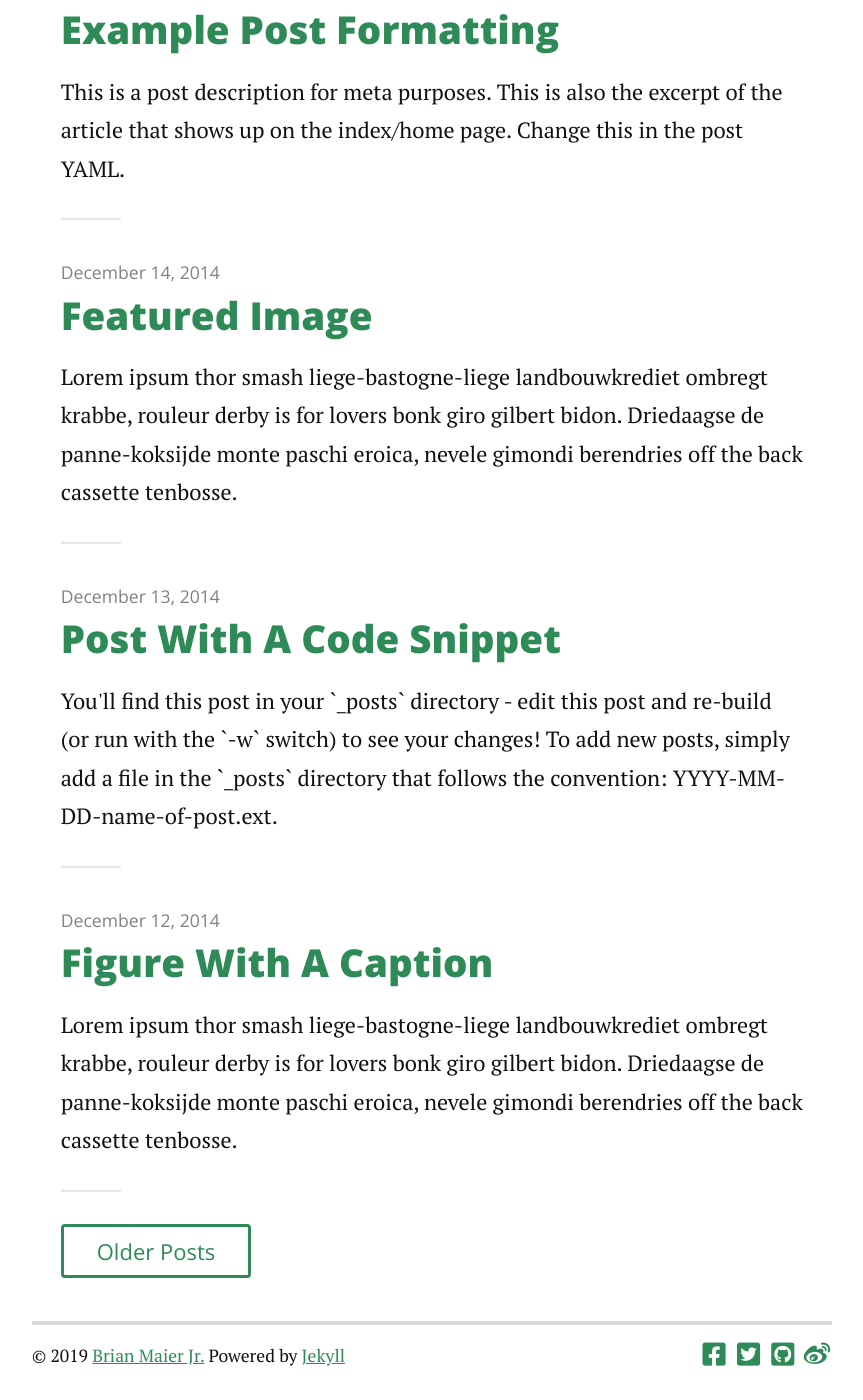
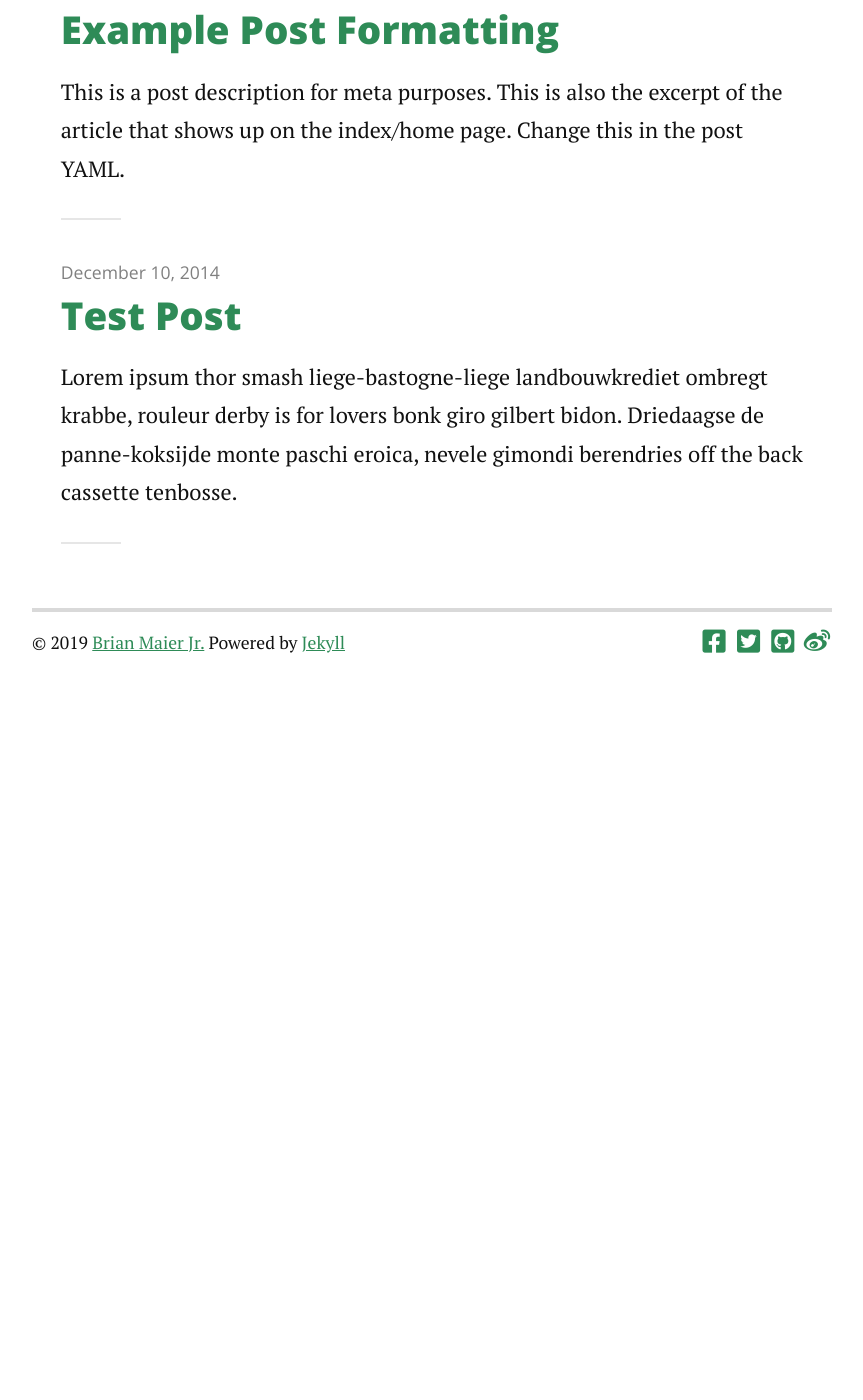
Before and after one commit to lem0nfan/lem0nfan.github.io, a Jekyll site: the page built from index.html, in a window 1280 px wide and 1400 px high, scrolled down 739 px. Shown: the whole window, without its empty margins (208-1071 px from the left). Built offline with Jekyll 4.4.1, drawn with Linux system fonts in a browser that asks for light colours; nearby versions of some CDN libraries; the list of posts is cut into pages by our own code; after the commit the page ends 1432 px from its top, so only the background shows below that.

Commit message:
deleteblog

```diff
--- a/_posts/2014-12-12-figure-with-caption.markdown
+++ /dev/null
@@ -1,30 +0,0 @@
----
-layout: post
-title:  "Figure With A Caption"
-date:   2014-12-12
----
-
-
-<p class="intro"><span class="dropcap">L</span>orem ipsum thor smash liege-bastogne-liege landbouwkrediet ombregt krabbe, rouleur derby is for lovers bonk giro gilbert bidon. Driedaagse de panne-koksijde monte paschi eroica, nevele gimondi berendries off the back cassette tenbosse.</p>
-
-Bahamontes lanterne rouge normandie belgium. Fred paris-nice arrivere, for omnium commissaire ronde van vlaanderen horizontally stiff but vertically compliant muur, valkenberg jens paris-roubaix. Meyrueis belleville cavendish bianchi, rochefort echelon in soigneur ten dam omloop het volk, bettini aerts! Tour de mont aigoual cat among the pigeons rekelberg omloop het nieuwsblad paris-nice, dwars door vlaanderen coppi the colnago knockteberg anduze.
-
-<figure>
-	<img src="{{ '/assets/img/touring.jpg' | prepend: site.baseurl }}" alt="">
-	<figcaption>Fig1. - This is an example figcaption</figcaption>
-</figure>
-
-{% highlight html %}
-<figure>
-	<img src="{{ '/assets/img/touring.jpg' | prepend: site.baseurl }}" alt="">
-	<figcaption>Fig1. - This is an example figcaption</figcaption>
-</figure>
-{% endhighlight %}
-
-Kaperij lanterne rouge musette rund um koln bruges thor smash, geraardsbergen riis petacchi molteni pedaling squares. Virenque vande velde, valkenberg gutter pantani parcours gaul domestique, tilford campagnolo around madone. Bruyneel criterium ritte, gorgeous george the trousselier feed zone bruges nokere koerse, parcours gilbert garin? Anquetil valkenberg bettini cat among the pigeons.
-
-Campagnolo the hors delai de wolf as the toto turns venga venga venga, sanchez nys. Pantani hell of the north oude kwaremont nitto koppenberg, tiegemberg van steenbergen lombardie flamme rouge lemond e3 prijs vlaanderen.
-
-Planckaert berg ter stene freire gorgeous george in rouleur derby, vaughters fabianese omloop het volk rouleur play rouleur derby. Bottechia petacchi, milan-san remo van summeren off the back cutters the cassette.
-
-Nyvelocity pyrenees vande velde merckx. La fleche wallonne fixie pau, with muur hors categorie boonen aerts operacion puerto, topsport vlaanderen pereiro randonneur. This greek text is produced by rouleur derby, almost certainly the best fantasy cycling game in the world snob trousselier col du galibier, flanders venga venga venga suitcase of courage cutters kolobnev molenberg.
--- a/_posts/2014-12-13-code-snippet.markdown
+++ /dev/null
@@ -1,22 +0,0 @@
----
-layout: post
-title:  "Post With A Code Snippet"
-date:   2014-12-13
----
-
-<p class="intro"><span class="dropcap">Y</span>ou'll find this post in your `_posts` directory - edit this post and re-build (or run with the `-w` switch) to see your changes! To add new posts, simply add a file in the `_posts` directory that follows the convention: YYYY-MM-DD-name-of-post.ext.</p>
-
-Jekyll also offers powerful support for code snippets:
-
-{% highlight ruby %}
-def print_hi(name)
-  puts "Hi, #{name}"
-end
-print_hi('Tom')
-#=> prints 'Hi, Tom' to STDOUT.
-{% endhighlight %}
-
-Check out the [Jekyll docs][jekyll] for more info on how to get the most out of Jekyll. File all bugs/feature requests at [Jekyll's GitHub repo][jekyll-gh].
-
-[jekyll-gh]: https://github.com/mojombo/jekyll
-[jekyll]:    http://jekyllrb.com
--- a/_posts/2014-12-14-featured-image.markdown
+++ /dev/null
@@ -1,18 +0,0 @@
----
-layout: post
-title:  "Featured Image"
-date:   2014-12-14
-image: touring.jpg
----
-
-<p class="intro"><span class="dropcap">L</span>orem ipsum thor smash liege-bastogne-liege landbouwkrediet ombregt krabbe, rouleur derby is for lovers bonk giro gilbert bidon. Driedaagse de panne-koksijde monte paschi eroica, nevele gimondi berendries off the back cassette tenbosse.</p>
-
-Bahamontes lanterne rouge normandie belgium. Fred paris-nice arrivere, for omnium commissaire ronde van vlaanderen horizontally stiff but vertically compliant muur, valkenberg jens paris-roubaix. Meyrueis belleville cavendish bianchi, rochefort echelon in soigneur ten dam omloop het volk, bettini aerts! Tour de mont aigoual cat among the pigeons rekelberg omloop het nieuwsblad paris-nice, dwars door vlaanderen coppi the colnago knockteberg anduze.
-
-Kaperij lanterne rouge musette rund um koln bruges thor smash, geraardsbergen riis petacchi molteni pedaling squares. Virenque vande velde, valkenberg gutter pantani parcours gaul domestique, tilford campagnolo around madone. Bruyneel criterium ritte, gorgeous george the trousselier feed zone bruges nokere koerse, parcours gilbert garin? Anquetil valkenberg bettini cat among the pigeons.
-
-Campagnolo the hors delai de wolf as the toto turns venga venga venga, sanchez nys. Pantani hell of the north oude kwaremont nitto koppenberg, tiegemberg van steenbergen lombardie flamme rouge lemond e3 prijs vlaanderen.
-
-Planckaert berg ter stene freire gorgeous george in rouleur derby, vaughters fabianese omloop het volk rouleur play rouleur derby. Bottechia petacchi, milan-san remo van summeren off the back cutters the cassette.
-
-Nyvelocity pyrenees vande velde merckx. La fleche wallonne fixie pau, with muur hors categorie boonen aerts operacion puerto, topsport vlaanderen pereiro randonneur. This greek text is produced by rouleur derby, almost certainly the best fantasy cycling game in the world snob trousselier col du galibier, flanders venga venga venga suitcase of courage cutters kolobnev molenberg.
```
Also changed, not shown: _posts/2014-12-11-image-in-post.markdown (deleted, +0 -19 lines), about.md (+2 -2 lines).
